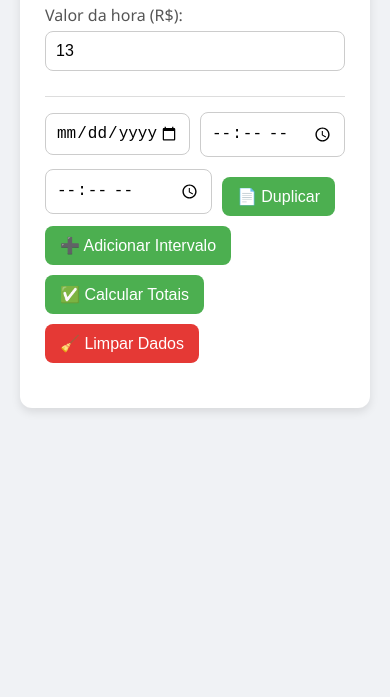
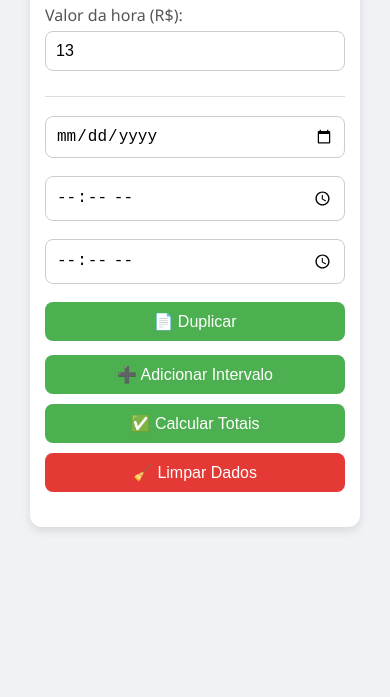
Before and after one commit to JeffersonDallalibera/calculadoraHorasFreela, a plain HTML site: page index.html in a window 390 px wide. Shown: the part 147-844 px from the top of the page. Drawn offline with Linux system fonts and the light colour scheme.

Commit message:
Update index.html

```diff
--- a/index.html
+++ b/index.html
@@ -50,7 +50,13 @@
       flex: 1;
       min-width: 120px;
     }
-    .btn {
+    .intervalo button {
+      flex: 0 0 auto;
+      padding: 8px 12px;
+      font-size: 0.9rem;
+      border-radius: 8px;
+    }
+    button.btn {
       display: inline-block;
       padding: 10px 15px;
       font-size: 1rem;
@@ -63,9 +69,13 @@
       margin-right: 10px;
       transition: background 0.3s ease;
     }
-    .btn:hover { background-color: #43a047; }
-    .btn-secondary { background-color: #e53935; }
-    .btn-secondary:hover { background-color: #d32f2f; }
+    button.btn:hover { background-color: #43a047; }
+    button.btn-secondary {
+      background-color: #e53935;
+    }
+    button.btn-secondary:hover {
+      background-color: #d32f2f;
+    }
     #resultado {
       margin-top: 20px;
       font-size: 1.1rem;
@@ -80,6 +90,29 @@
       font-weight: bold;
       margin-top: 10px;
     }
+
+    /* ===== RESPONSIVO ===== */
+    @media (max-width: 600px) {
+      .intervalo {
+        flex-direction: column;
+        align-items: stretch;
+      }
+      .intervalo input,
+      .intervalo button {
+        width: 100%;
+        flex: none;
+        margin: 4px 0;
+      }
+      button.btn,
+      button.btn-secondary {
+        width: 100%;
+        margin-right: 0;
+      }
+      .container {
+        padding: 15px;
+        margin: 10px;
+      }
+    }
   </style>
 </head>
 <body>
@@ -88,7 +121,7 @@
     <h2>📅 Calculadora de Horas por Data</h2>
 
     <label for="valorHora">Valor da hora (R$):</label>
-    <input type="number" id="valorHora" value="13" step="0.01">
+    <input type="number" id="valorHora" value="13" step="0.01" />
 
     <div class="divider"></div>
     <div id="intervalos"></div>
```
